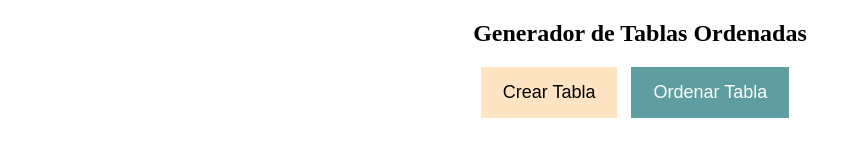
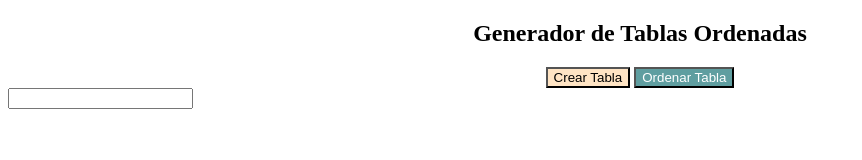
Before and after one commit to rafavillarraso/tablaaleatoria, a plain HTML site: page index.html in a window 1280 px wide. Shown: the whole page, without its empty margins (0-862 px from the left). Drawn offline with Linux system fonts and the light colour scheme.

Commit message:
se configuran los botones principales

```diff
--- a/estilos.css
+++ b/estilos.css
@@ -1,12 +1,5 @@
 .titulo, .botones {
     text-align: center;
-}
-
-button {
-    padding: 15px 22px;
-    margin-right: 10px;
-    border-style: none;
-    font-size:large;
 }
 
 .b1 {
--- a/index.html
+++ b/index.html
@@ -14,5 +14,6 @@
     <button class="b1" onclick="crearTabla()">Crear Tabla</button>
     <button class="b2" onclick="ordenarTabla()">Ordenar Tabla</button>
     </div>
+    <div><input id="tabla" type="text"></div>
 </body>
 </html>
--- a/main.js
+++ b/main.js
@@ -0,0 +1,3 @@
+function crearTabla(){
+    document.getElementById(tabla).innerHTML="hola!";
+}
```
